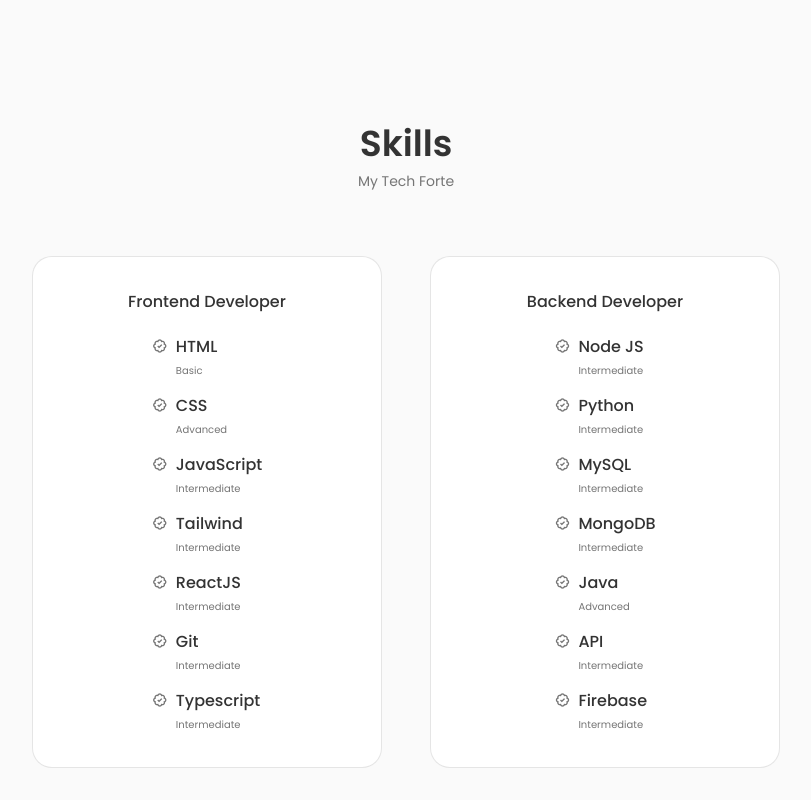
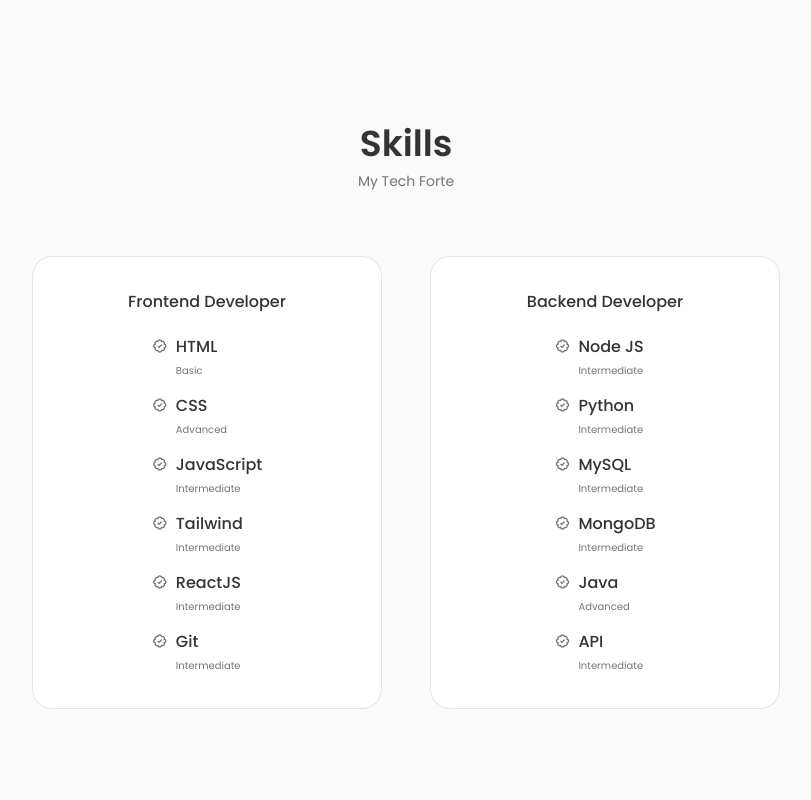
Before and after one commit to gyash21/THE-PORTFOLIO, a React (Create React App) app: page / in a window 1280 px wide. Shown: the part 1288-2088 px from the top of the page, without its empty margins (234-1045 px from the left). After the commit the page ends 2029 px from the top, so only its background shows below. Built offline with nearby package versions, Linux system fonts and the light colour scheme.

Commit message:
item removed from skills box

```diff
--- a/src/components/skills/Backend.jsx
+++ b/src/components/skills/Backend.jsx
@@ -61,15 +61,6 @@
             </div>
             </div>
 
-
-            <div className="skills__data">
-            <i class='bx bx-badge-check'></i>
-            <div>
-                <h3 className="skills__name">Firebase</h3>
-                <span className="skills__level">Intermediate</span>
-            </div>
-            </div>
-
         </div>
         </div>
    </div>
--- a/src/components/skills/Frontend.jsx
+++ b/src/components/skills/Frontend.jsx
@@ -60,15 +60,6 @@
             </div>
             </div>
 
-
-            <div className="skills__data">
-            <i class='bx bx-badge-check'></i>
-            <div>
-                <h3 className="skills__name">Typescript</h3>
-                <span className="skills__level">Intermediate</span>
-            </div>
-            </div>
-
         </div>
         </div>
    </div>
```
